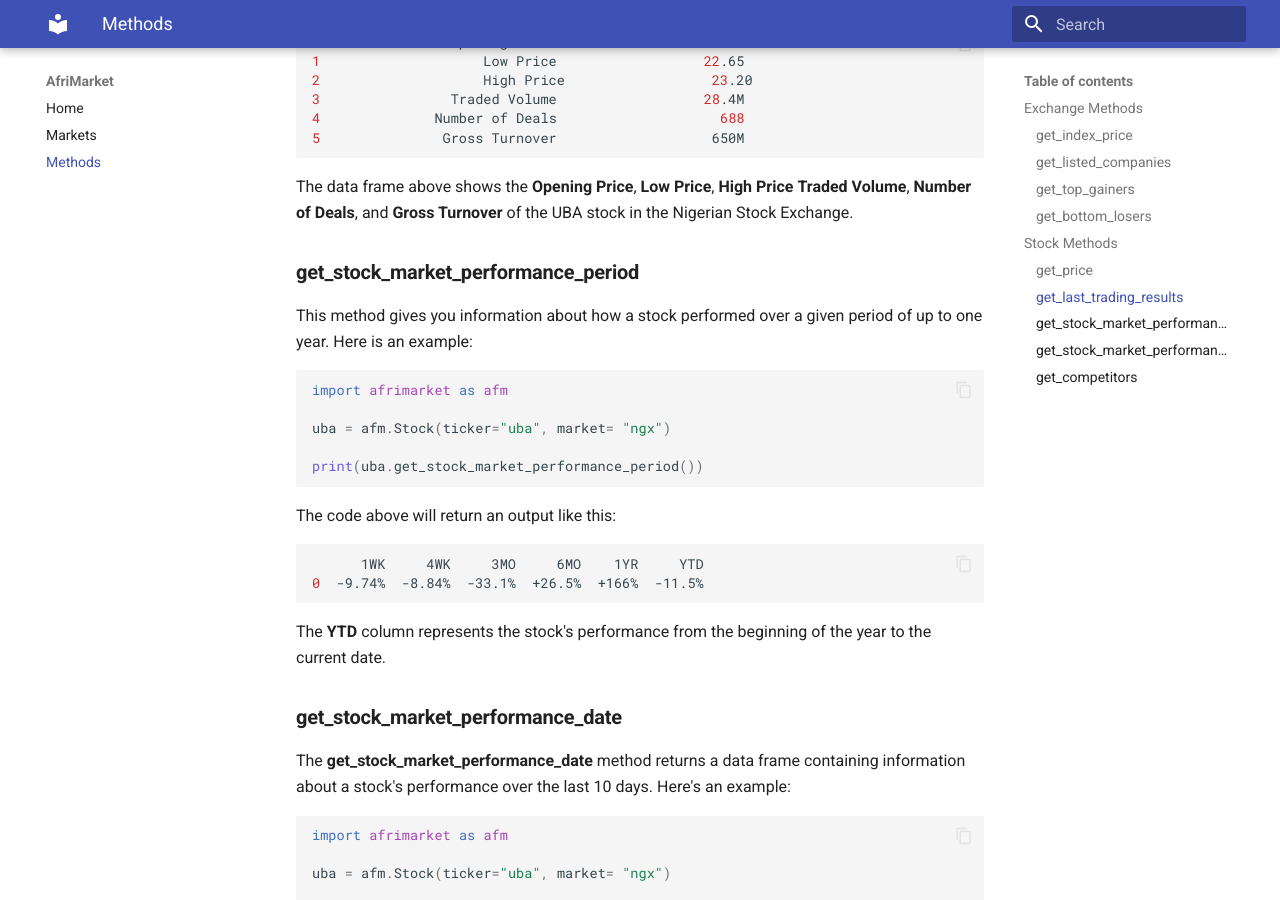
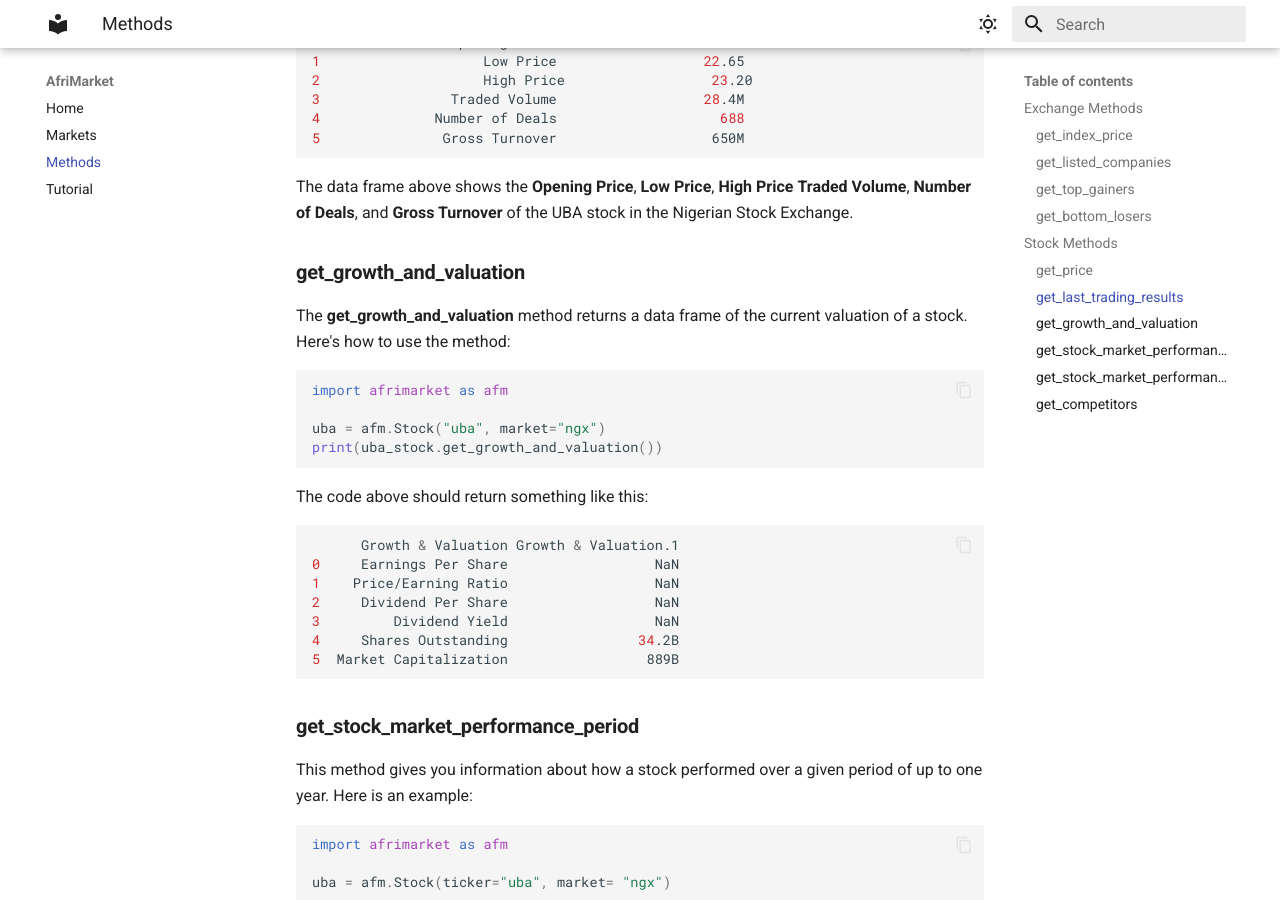
Before and after one commit to ambroseikpele/afrimarket, an MkDocs documentation site: the page built from docs/methods.md, in a window 1280 px wide and 900 px high, scrolled down 4108 px. Built offline with MkDocs 1.6.1 and Material for MkDocs 9.7.7, drawn with Linux system fonts in a browser that asks for light colours.

Commit message:
writing tutorial

````diff
--- a/docs/methods.md
+++ b/docs/methods.md
@@ -173,6 +173,26 @@ The above code will return the following output:
 ```
 The data frame above shows the **Opening Price**, **Low Price**, **High Price** **Traded Volume**, **Number of Deals**, and **Gross Turnover** of the UBA stock in the Nigerian Stock Exchange.
 
+### **get_growth_and_valuation**
+The **get_growth_and_valuation** method returns a data frame of the current valuation of a stock. Here's how to use the method:
+
+```python
+import afrimarket as afm
+
+uba = afm.Stock("uba", market="ngx")
+print(uba_stock.get_growth_and_valuation())
+```
+The code above should return something like this:
+```shell
+      Growth & Valuation Growth & Valuation.1
+0     Earnings Per Share                  NaN
+1    Price/Earning Ratio                  NaN
+2     Dividend Per Share                  NaN
+3         Dividend Yield                  NaN
+4     Shares Outstanding                34.2B
+5  Market Capitalization                 889B
+```
+
 ### **get_stock_market_performance_period**
 This method gives you information about how a stock performed over a given period of up to one year. Here is an example:
 
--- a/mkdocs.yml
+++ b/mkdocs.yml
@@ -8,6 +8,24 @@ theme:
   - toc.follow
   - content.code.copy
 
+  palette:
+  # toggle for dark mode
+    - media: "(prefers-color-scheme: dark)"
+      scheme: slate
+      primary: black
+      toggle:
+        icon: material/weather-night
+        name: Switch to light mode
+
+      # toggle for light mode
+    - media: "(prefers-color-scheme: light)"
+      scheme: default
+      primary: white
+      toggle:
+        icon: material/weather-sunny
+        name: Switch to dark mode
+
+
 markdown_extensions:
   - pymdownx.superfences
   - admonition
````
Also changed, not shown: docs/tutorial.md (added, +95 -0 lines), 1 other file.
